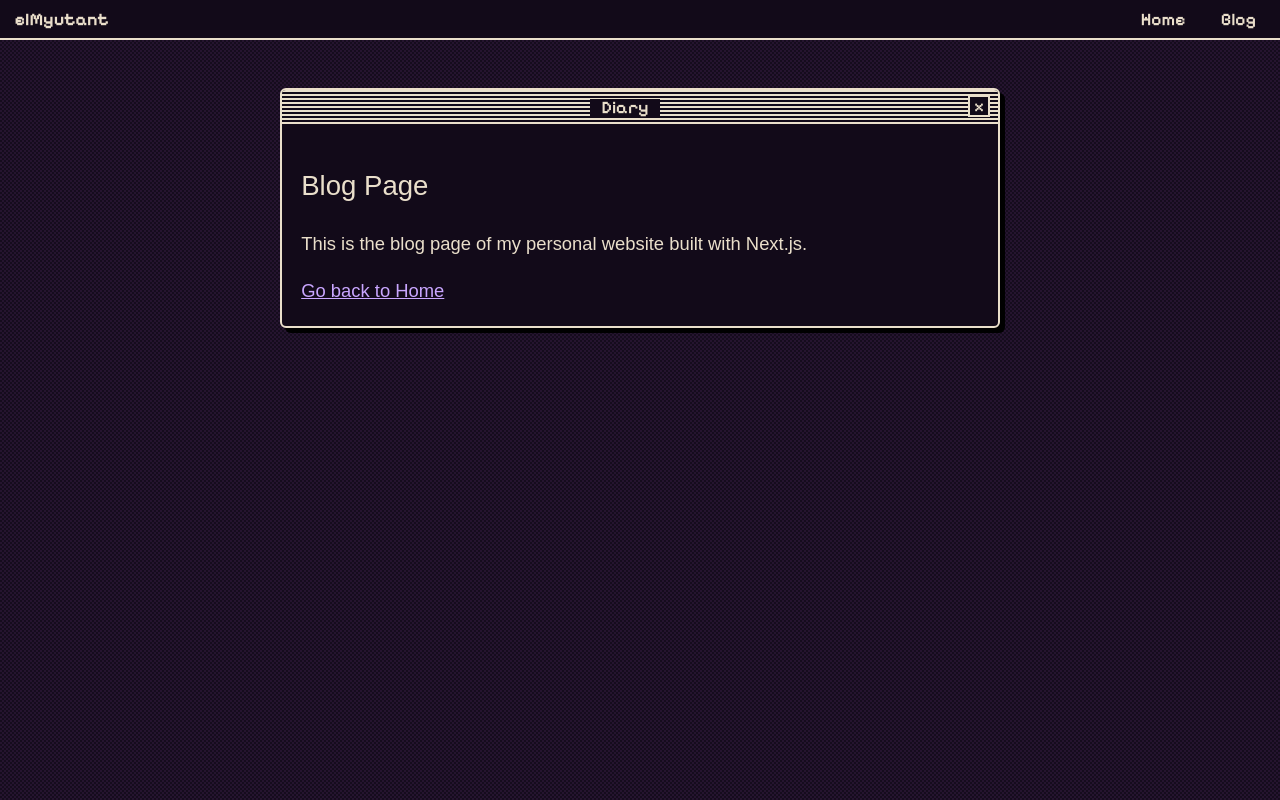
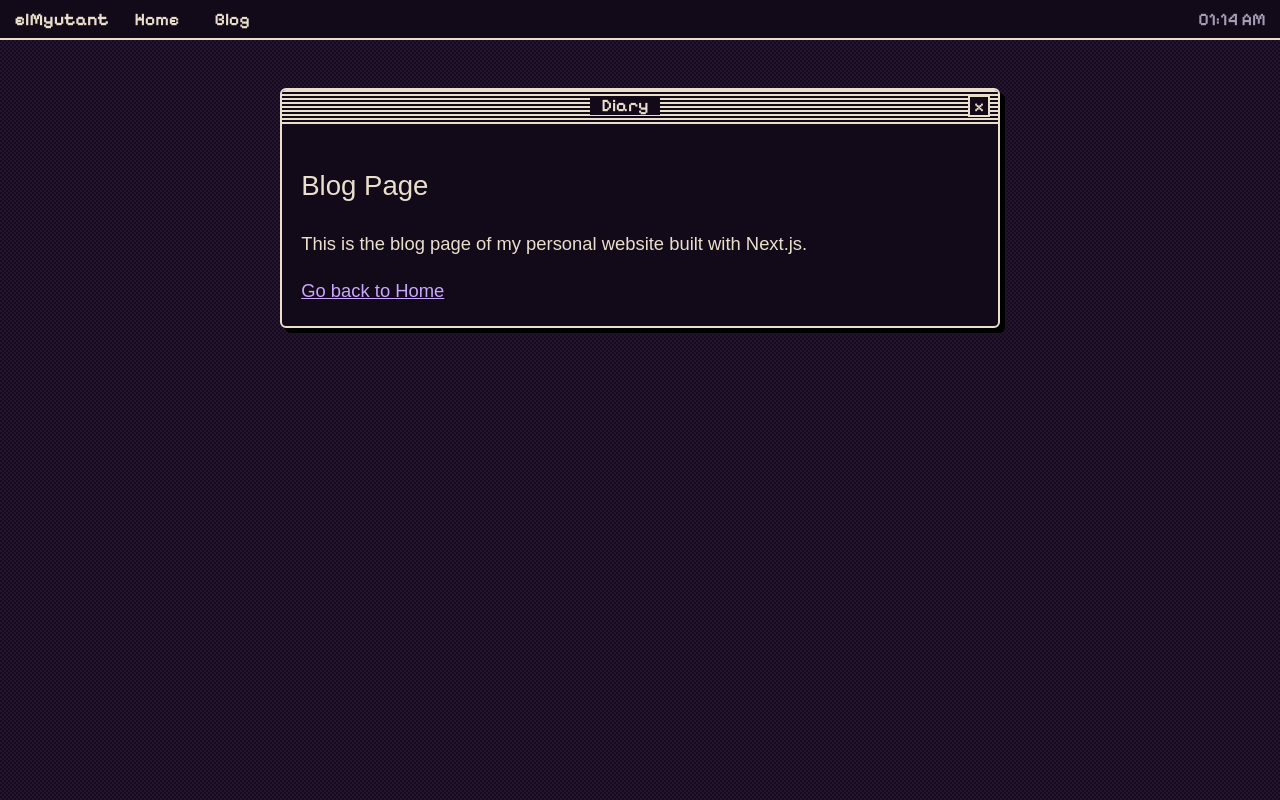
Before and after one commit to PalomoAn/elmyutant, a Next.js app: page /blog in a window 1280 px wide. Built offline with nearby package versions, Linux system fonts and the light colour scheme; a web font is replaced by a local one.

Commit message:
clock and menu bar fixes

```diff
--- a/app/globals.css
+++ b/app/globals.css
@@ -39,14 +39,15 @@ a { color: var(--link); }
 }
 .mw-title {
   grid-column: 2;
+  grid-row: 1;
   padding: 0 .7rem;
   background: var(--panel);
   font: 600 1.1rem/1 var(--ui), monospace;
   white-space: nowrap;
-  transform: translateY(-21px);
 }
 .mw-bar button {
   grid-column: 4;
+  grid-row: 1;
   width: 22px;
   height: 22px;
   display: grid;
@@ -57,7 +58,6 @@ a { color: var(--link); }
   color: var(--bone);
   font: 600 1rem/1 var(--ui), monospace;
   cursor: pointer;
-  transform: translateY(5px)
 }
 @media (hover: hover) {
   .mw-bar button:hover { background: var(--bone); color: var(--ink); }
@@ -68,13 +68,14 @@ a { color: var(--link); }
 .menubar {
   display: flex;
   align-items: center;
-  justify-content: space-between;
+  gap: 1rem;
   height: 40px;
   padding: 0 .9rem;
   background: var(--panel);
   border-bottom: 2px solid var(--bone);
   font: 600 1.1rem var(--ui), monospace;
 }
+
 .menubar nav {
   display: flex;
   gap: 1rem;
@@ -86,6 +87,10 @@ a { color: var(--link); }
 }
 @media (hover: hover) {
   .menubar a:hover { background: var(--bone); color: var(--ink); }
+}
+.clock {
+  margin-left: auto;
+  color: var(--muted);
 }
 /* ---------- desktop icons ---------- */
 .icons {
--- /dev/null
+++ b/components/Clock.tsx
@@ -0,0 +1,20 @@
+"use client";
+
+import { useState, useEffect } from "react";
+
+export default function Clock() {
+  const [time, setTime] = useState("");
+
+  useEffect(() => {
+    const tick = () => {
+        setTime(new Date().toLocaleTimeString( "en-US", { hour: "2-digit", minute: "2-digit" }));
+    };
+
+    tick(); // Initialize the time immediately
+    const interval = setInterval(tick, 1000); // Update every second
+
+    return () => clearInterval(interval); // Cleanup on unmount
+  }, []);
+
+  return <span className="clock">{time}</span>;
+    };
--- a/components/MenuBar.tsx
+++ b/components/MenuBar.tsx
@@ -1,7 +1,7 @@
 import Link from "next/link";
 
 import {SITE} from "@/lib/config";
-
+import Clock from "@/components/Clock";
 export default function MenuBar() {
   return (
     <header className="menubar">
@@ -10,6 +10,7 @@ export default function MenuBar() {
             <Link href="/">Home</Link>
             <Link href="/blog">Blog</Link>
          </nav>
+         <Clock/>
     </header>
   );
 }
```
